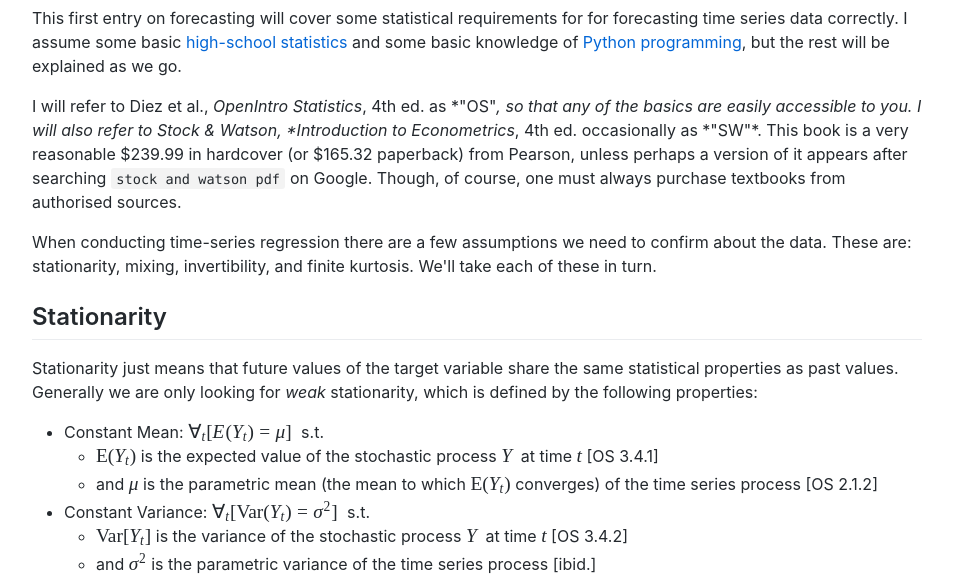
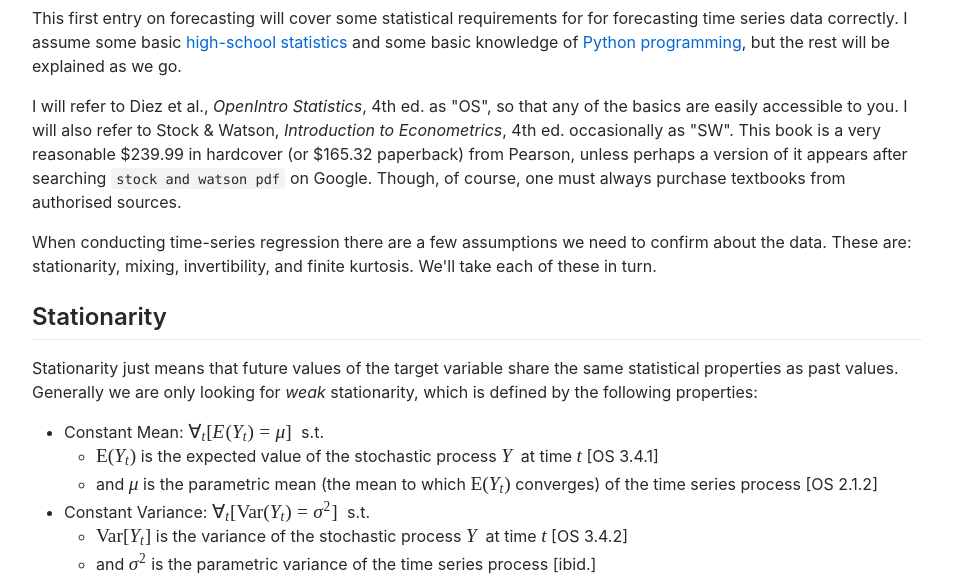
Before and after one commit to mita765/mita765.github.io, a plain HTML site: page preliminaries.html in a window 1280 px wide. Shown: the part 162-739 px from the top of the page, without its empty margins (163-1116 px from the left). Drawn offline with Linux system fonts and the light colour scheme.

Commit message:
Add files via upload

```diff
--- a/preliminaries.html
+++ b/preliminaries.html
@@ -2332,7 +2332,7 @@ body {
   <article class="markdown-body"><p><em>Dimitrije Stankovic (Aug 2024)</em></p>
 <h1 class="atx" id="prelude-to-traditional-forecasting-methods">Prelude to Traditional Forecasting Methods</h1>
 <p>This first entry on forecasting will cover some statistical requirements for for forecasting time series data correctly. I assume some basic <a href="https://www.openintro.org/book/os/">high-school statistics</a> and some basic knowledge of <a href="https://wesmckinney.com/book/">Python programming</a>, but the rest will be explained as we go. </p>
-<p>I will refer to Diez et al., <em>OpenIntro Statistics</em>, 4th ed. as *"OS"<em>, so that any of the basics are easily accessible to you. I will also refer to Stock &amp; Watson, *Introduction to Econometrics</em>, 4th ed. occasionally as *"SW"*. This book is a very reasonable $239.99 in hardcover (or $165.32 paperback) from Pearson, unless perhaps a version of it appears after searching <code>stock and watson pdf</code> on Google. Though, of course, one must always purchase textbooks from authorised sources.</p>
+<p>I will refer to Diez et al., <em>OpenIntro Statistics</em>, 4th ed. as "OS", so that any of the basics are easily accessible to you. I will also refer to Stock &amp; Watson, <em>Introduction to Econometrics</em>, 4th ed. occasionally as "SW". This book is a very reasonable $239.99 in hardcover (or $165.32 paperback) from Pearson, unless perhaps a version of it appears after searching <code>stock and watson pdf</code> on Google. Though, of course, one must always purchase textbooks from authorised sources.</p>
 <p>When conducting time-series regression there are a few assumptions we need to confirm about the data. These are: stationarity, mixing, invertibility, and finite kurtosis. We'll take each of these in turn.</p>
 <h2 class="atx" id="stationarity">Stationarity</h2>
 <p>Stationarity just means that future values of the target variable share the same statistical properties as past values. Generally we are only looking for <em>weak</em> stationarity, which is defined by the following properties:</p>
```
